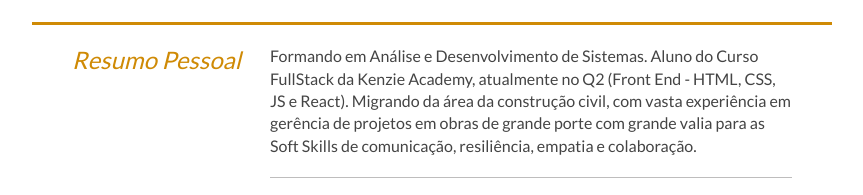
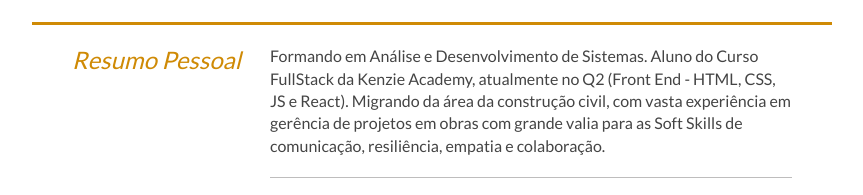
Before and after one commit to guimaraesalves/curriculo-simplificado-mateusalves, a plain HTML site: page index.html in a window 1280 px wide. Shown: the part 153-348 px from the top of the page, without its empty margins (208-1071 px from the left). Drawn offline with Linux system fonts and the light colour scheme.

Commit message:
Update index.html

```diff
--- a/index.html
+++ b/index.html
@@ -58,8 +58,7 @@
                 Formando em Análise e Desenvolvimento de Sistemas. Aluno do
                 Curso FullStack da Kenzie Academy, atualmente no Q2 (Front End -
                 HTML, CSS, JS e React). Migrando da área da construção civil,
-                com vasta experiência em gerência de projetos em obras de grande
-                porte com grande valia para as Soft Skills de comunicação,
+                com vasta experiência em gerência de projetos em obras com grande valia para as Soft Skills de comunicação,
                 resiliência, empatia e colaboração.
               </p>
             </div>
```
